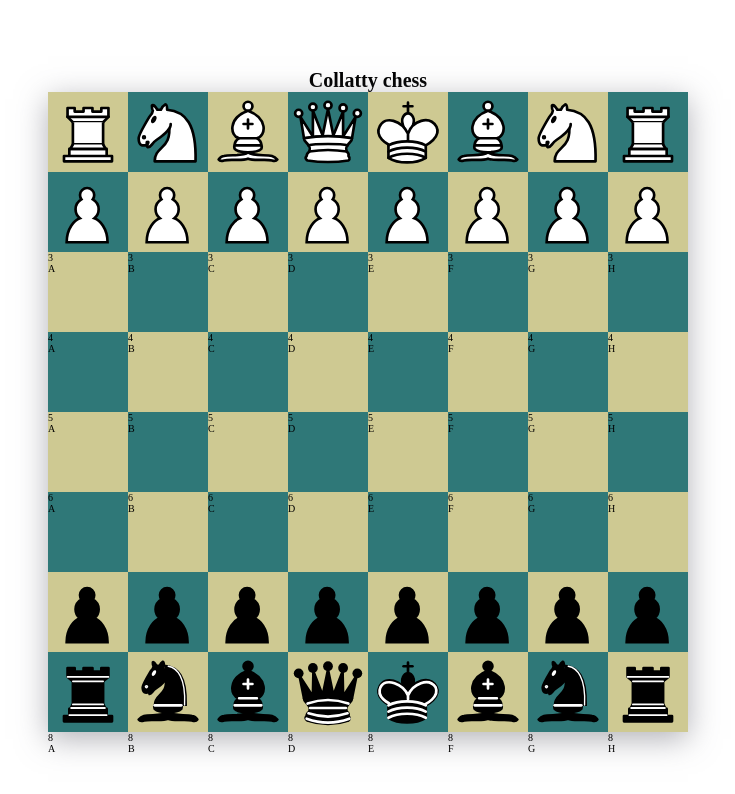
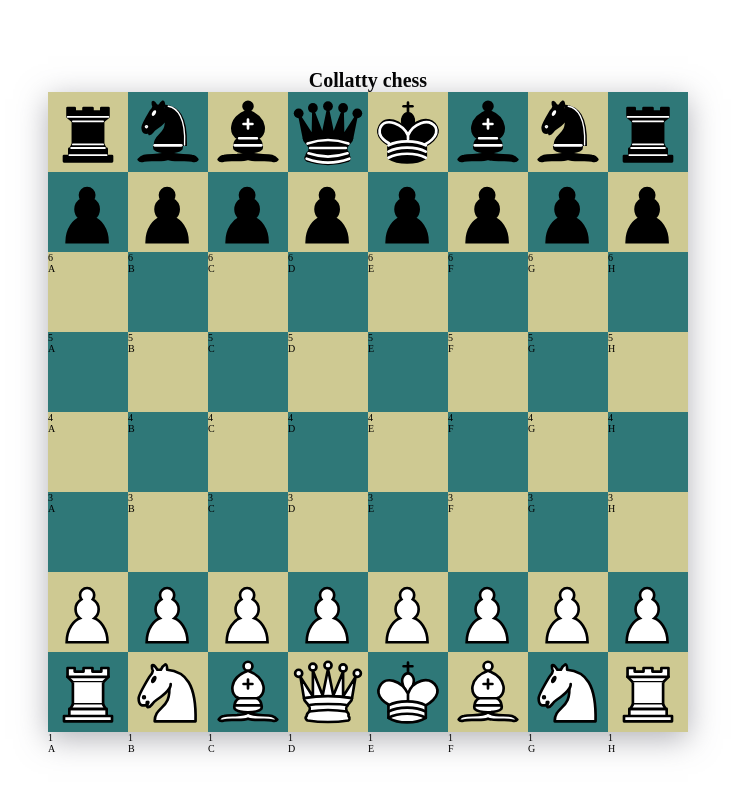
Before and after one commit to Collatty/chess, a React app: page / in a window 1280 px wide. Shown: the top 794 px of the page, without its empty margins (272-1007 px from the left). Built offline with nearby package versions, Linux system fonts and the light colour scheme.

Commit message:
Init board

```diff
--- a/src/Board.tsx
+++ b/src/Board.tsx
@@ -43,11 +43,11 @@ const mapInitialPiecePositions = (rank: number, file: string): string => {
 }
 
 const initBoard = () => {
-    return RANKS.flatMap((rank) => {
+    return RANKS.reverse().flatMap((rank) => {
         console.log(rank)
 
         return FILES.map((file, index) => {
-            const color = (index + rank) % 2 === 0 ? 'black' : 'white'
+            const color = (index + rank) % 2 === 0 ? 'white' : 'black'
             return (
                 <Tile
                     key={Math.random()}
@@ -62,6 +62,9 @@ const initBoard = () => {
 }
 
 export const Board = () => {
+    const [primaryPlayer, setPrimaryPlayer] = useState<'white' | 'black'>(
+        'white'
+    )
     const [tiles, setTiles] = useState<JSX.Element[]>(initBoard())
     console.log(tiles)
 
```
